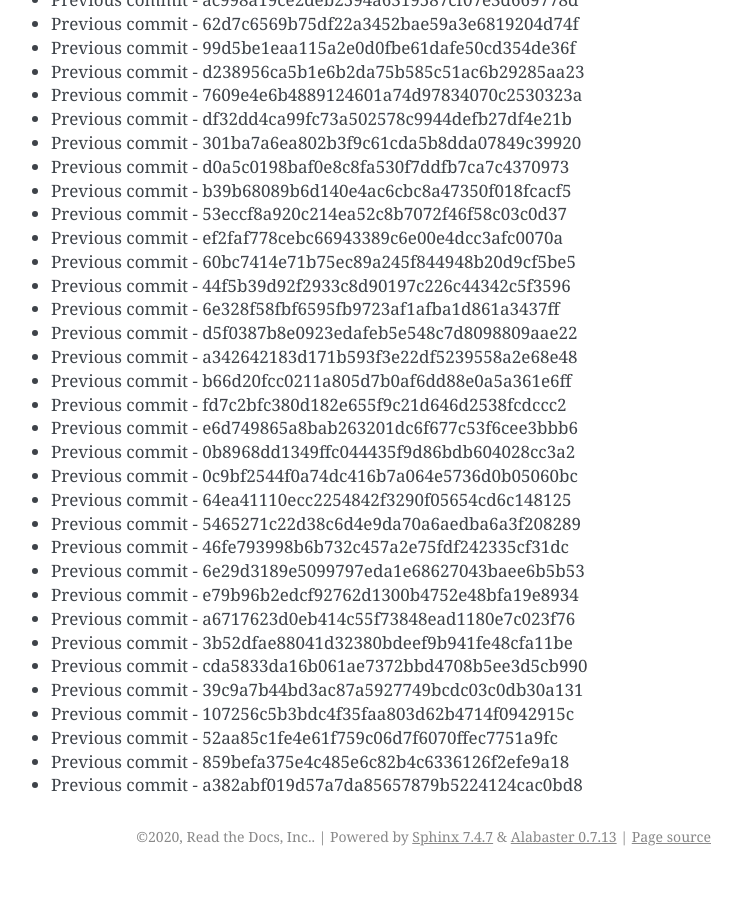
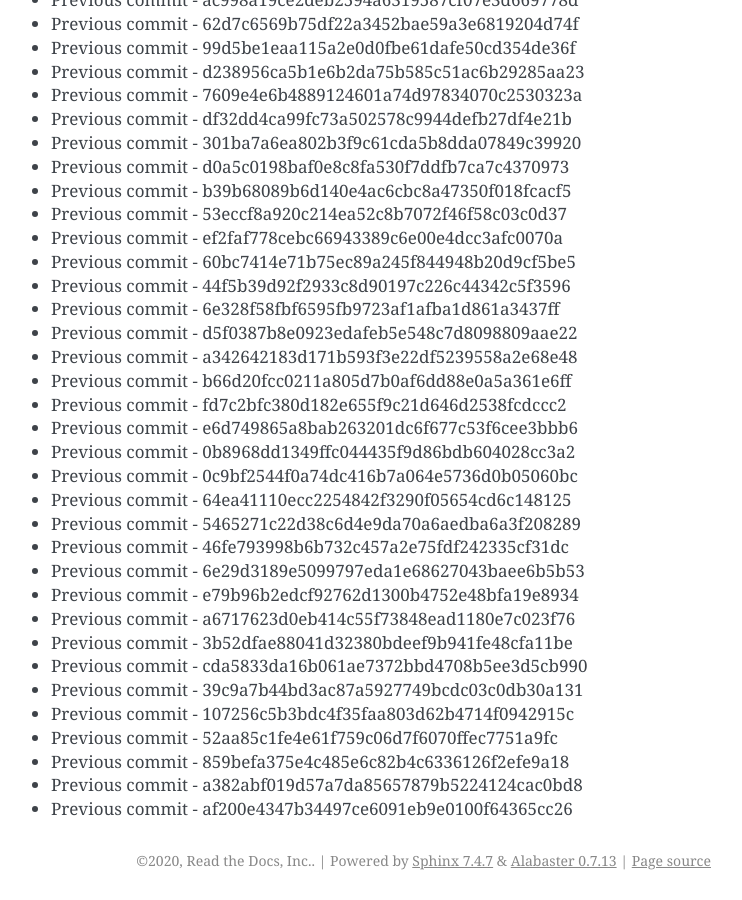
Before and after one commit to readthedocs/rtd-git-stresstest, a Sphinx documentation site: the page built from docs/updates.rst, in a window 1280 px wide and 900 px high, scrolled down 61623 px. Shown: the whole window, without its empty margins (399-1141 px from the left). Built offline with Sphinx 7.4.7, drawn with Linux system fonts in a browser that asks for light colours; before the commit the page ends 62499 px from its top, so only the background shows below that.

Commit message:
Generating commit from previous: af200e4347b34497ce6091eb9e0100f64365cc26

```diff
--- a/docs/updates.rst
+++ b/docs/updates.rst
@@ -2621,3 +2621,4 @@ It can be tested for any performance characteristics.
 * Previous commit - 52aa85c1fe4e61f759c06d7f6070ffec7751a9fc
 * Previous commit - 859befa375e4c485e6c82b4c6336126f2efe9a18
 * Previous commit - a382abf019d57a7da85657879b5224124cac0bd8
+* Previous commit - af200e4347b34497ce6091eb9e0100f64365cc26
```
